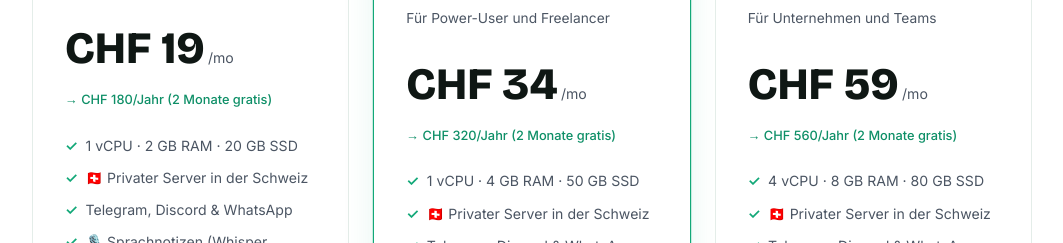
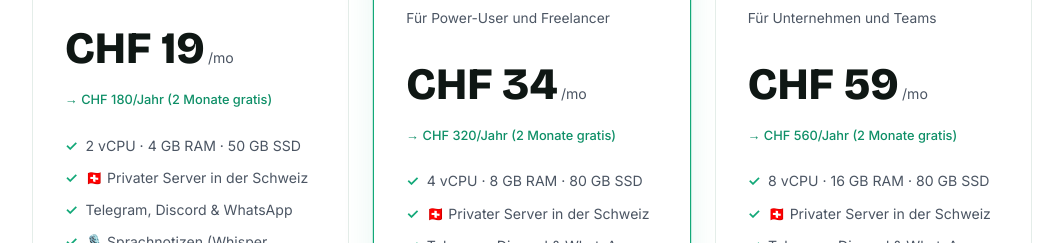
Before and after one commit to riccardogosteli-wq/openclaw-hosting, a Next.js app: page / in a window 1280 px wide. Shown: the part 4740-4983 px from the top of the page, without its empty margins (82-1145 px from the left). Built offline with nearby package versions, Linux system fonts and the light colour scheme.

Commit message:
Specs match MyClaw: Starter=2vCPU/4GB/50GB, Pro=4vCPU/8GB/80GB, Business=8vCPU/16GB/80GB

```diff
--- a/app/page.tsx
+++ b/app/page.tsx
@@ -109,19 +109,19 @@ const de = {
 
   p1n: 'Starter', p1d: 'Für Einsteiger und Privatpersonen',
   p1p: '19', p1a: '→ CHF 180/Jahr (2 Monate gratis)',
-  p1fs: ['1 vCPU · 2 GB RAM · 20 GB SSD', '🇨🇭 Privater Server in der Schweiz', 'Telegram, Discord & WhatsApp', '🎙️ Sprachnotizen (Whisper vorinstalliert)', 'Automatische Updates & Monitoring', 'E-Mail-Support (48 Std.)', 'Jederzeit kündbar'],
+  p1fs: ['2 vCPU · 4 GB RAM · 50 GB SSD', '🇨🇭 Privater Server in der Schweiz', 'Telegram, Discord & WhatsApp', '🎙️ Sprachnotizen (Whisper vorinstalliert)', 'Automatische Updates & Monitoring', 'E-Mail-Support (48 Std.)', 'Jederzeit kündbar'],
   p1ds: ['Kein Dashboard', 'Kein Onboarding-Call', 'Keine Backups'],
   p1cta: 'Starter wählen',
 
   p2badge: 'EMPFOHLEN', p2n: 'Pro', p2d: 'Für Power-User und Freelancer',
   p2p: '34', p2a: '→ CHF 320/Jahr (2 Monate gratis)',
-  p2fs: ['1 vCPU · 4 GB RAM · 50 GB SSD', '🇨🇭 Privater Server in der Schweiz', 'Telegram, Discord & WhatsApp', '🎙️ Sprachnotizen (Whisper vorinstalliert)', 'Automatische Updates, Monitoring & wöchentliche Backups', '✅ Persönliches Dashboard (nur für Sie zugänglich)', 'E-Mail-Support (24 Std.)', 'Jederzeit kündbar'],
+  p2fs: ['4 vCPU · 8 GB RAM · 80 GB SSD', '🇨🇭 Privater Server in der Schweiz', 'Telegram, Discord & WhatsApp', '🎙️ Sprachnotizen (Whisper vorinstalliert)', 'Automatische Updates, Monitoring & wöchentliche Backups', '✅ Persönliches Dashboard (nur für Sie zugänglich)', 'E-Mail-Support (24 Std.)', 'Jederzeit kündbar'],
   p2ds: ['Kein Onboarding-Call'],
   p2cta: 'Pro wählen',
 
   p3badge: 'BUSINESS', p3n: 'Business', p3d: 'Für Unternehmen und Teams',
   p3p: '59', p3a: '→ CHF 560/Jahr (2 Monate gratis)',
-  p3fs: ['4 vCPU · 8 GB RAM · 80 GB SSD', '🇨🇭 Privater Server in der Schweiz', 'Telegram, Discord & WhatsApp', '🎙️ Sprachnotizen (Whisper vorinstalliert)', 'Automatische Updates, Monitoring & tägliche Backups', '✅ Persönliches Dashboard (nur für Sie zugänglich)', 'Prioritäts-Support (< 24 Std.)', '30-minütiger Onboarding-Call auf Deutsch', 'Einrichtung von Custom Skills & Automationen', 'Jederzeit kündbar'],
+  p3fs: ['8 vCPU · 16 GB RAM · 80 GB SSD', '🇨🇭 Privater Server in der Schweiz', 'Telegram, Discord & WhatsApp', '🎙️ Sprachnotizen (Whisper vorinstalliert)', 'Automatische Updates, Monitoring & tägliche Backups', '✅ Persönliches Dashboard (nur für Sie zugänglich)', 'Prioritäts-Support (< 24 Std.)', '30-minütiger Onboarding-Call auf Deutsch', 'Einrichtung von Custom Skills & Automationen', 'Jederzeit kündbar'],
   p3cta: 'Business wählen',
 
   cLabel: 'Vergleich', cH2: 'Warum nicht selbst hosten?',
@@ -265,19 +265,19 @@ const en: typeof de = {
 
   p1n: 'Starter', p1d: 'For individuals and beginners',
   p1p: '19', p1a: '→ CHF 180/year (2 months free)',
-  p1fs: ['1 vCPU · 2 GB RAM · 20 GB SSD', '🇨🇭 Private server in Switzerland', 'Telegram, Discord & WhatsApp', '🎙️ Voice notes (Whisper pre-installed)', 'Automatic updates & monitoring', 'Email support (48h)', 'Cancel anytime'],
+  p1fs: ['2 vCPU · 4 GB RAM · 50 GB SSD', '🇨🇭 Private server in Switzerland', 'Telegram, Discord & WhatsApp', '🎙️ Voice notes (Whisper pre-installed)', 'Automatic updates & monitoring', 'Email support (48h)', 'Cancel anytime'],
   p1ds: ['No dashboard', 'No onboarding call', 'No backups'],
   p1cta: 'Choose Starter',
 
   p2badge: 'RECOMMENDED', p2n: 'Pro', p2d: 'For power users & freelancers',
   p2p: '34', p2a: '→ CHF 320/year (2 months free)',
-  p2fs: ['1 vCPU · 4 GB RAM · 50 GB SSD', '🇨🇭 Private server in Switzerland', 'Telegram, Discord & WhatsApp', '🎙️ Voice notes (Whisper pre-installed)', 'Automatic updates, monitoring & weekly backups', '✅ Personal dashboard (private access only)', 'Email support (24h)', 'Cancel anytime'],
+  p2fs: ['4 vCPU · 8 GB RAM · 80 GB SSD', '🇨🇭 Private server in Switzerland', 'Telegram, Discord & WhatsApp', '🎙️ Voice notes (Whisper pre-installed)', 'Automatic updates, monitoring & weekly backups', '✅ Personal dashboard (private access only)', 'Email support (24h)', 'Cancel anytime'],
   p2ds: ['No onboarding call'],
   p2cta: 'Choose Pro',
 
   p3badge: 'BUSINESS', p3n: 'Business', p3d: 'For companies & teams',
   p3p: '59', p3a: '→ CHF 560/year (2 months free)',
-  p3fs: ['4 vCPU · 8 GB RAM · 80 GB SSD', '🇨🇭 Private server in Switzerland', 'Telegram, Discord & WhatsApp', '🎙️ Voice notes (Whisper pre-installed)', 'Automatic updates, monitoring & daily backups', '✅ Personal dashboard (private access only)', 'Priority support (< 24h)', '30-min onboarding call in German or English', 'Custom skills & automation setup included', 'Cancel anytime'],
+  p3fs: ['8 vCPU · 16 GB RAM · 80 GB SSD', '🇨🇭 Private server in Switzerland', 'Telegram, Discord & WhatsApp', '🎙️ Voice notes (Whisper pre-installed)', 'Automatic updates, monitoring & daily backups', '✅ Personal dashboard (private access only)', 'Priority support (< 24h)', '30-min onboarding call in German or English', 'Custom skills & automation setup included', 'Cancel anytime'],
   p3cta: 'Choose Business',
 
   cLabel: 'Comparison', cH2: 'Why not self-host?',
```
